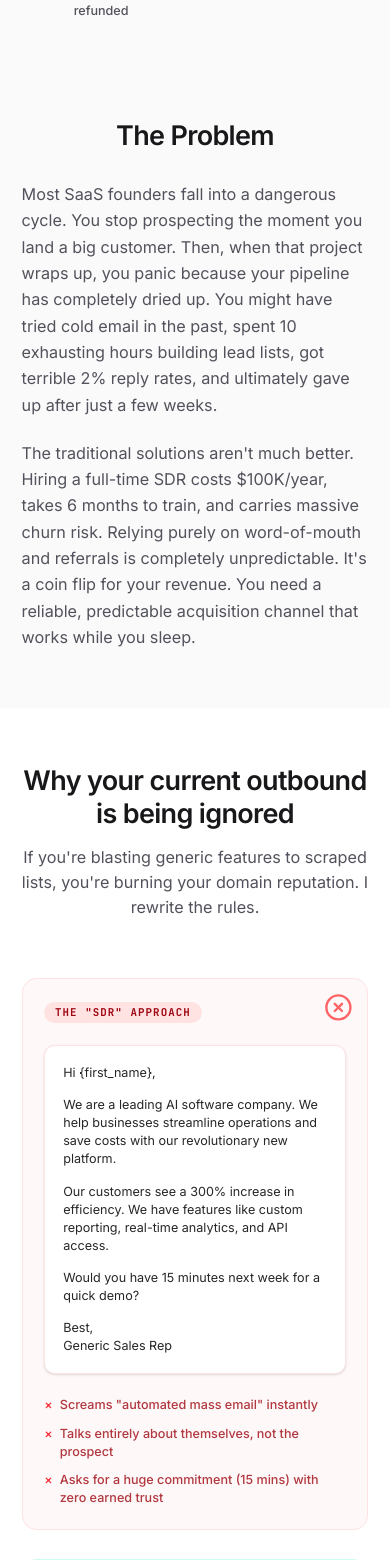
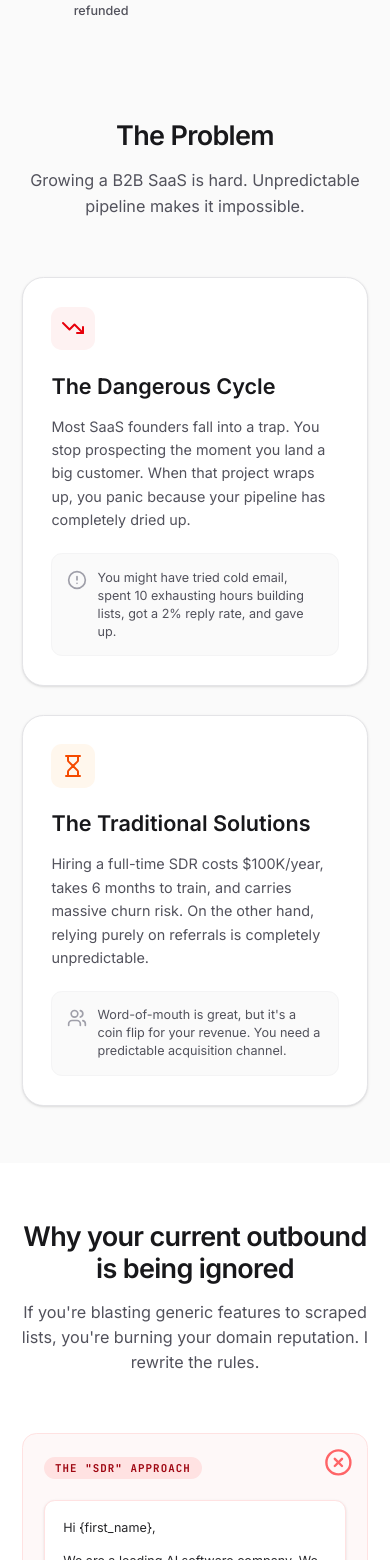
Before and after one commit to shivamsharma-3/arch-revenues, a Next.js app: page / in a window 390 px wide. Shown: the part 928-2488 px from the top of the page. Built offline with nearby package versions, Linux system fonts and the light colour scheme; no server answers.

Commit message:
Restructure Problem and Alternative sections and fix pricing redirect

```diff
--- a/components/Comparison.tsx
+++ b/components/Comparison.tsx
@@ -1,22 +1,95 @@
 "use client";
 
 import { motion } from "motion/react";
+import { Check, X } from "lucide-react";
 
 export function Comparison() {
   return (
     <section className="py-16 md:py-24 px-6 bg-zinc-50 border-y border-zinc-200/50">
-      <div className="max-w-3xl mx-auto text-center">
-        <h2 className="text-3xl md:text-5xl font-semibold text-zinc-900 tracking-tight mb-8">
-          The Alternative
-        </h2>
-        <p className="text-lg md:text-xl text-zinc-600 leading-relaxed space-y-4 text-left sm:text-center">
-          <span className="block mb-4">
-            If you have $100K to spend on a full-time SDR, plus the 6 months it takes to train them, you should absolutely do that. Having an in-house team is great when you have the capital and the time.
-          </span>
-          <span className="block">
-            But if you don't have that kind of runway, and you need qualified meetings on your calendar next month, that's where I come in. I build the infrastructure, write the sequences, and manage the inbox. You just show up to the meetings.
-          </span>
-        </p>
+      <div className="max-w-5xl mx-auto">
+        <div className="text-center mb-16">
+          <motion.h2
+            initial={{ opacity: 0, y: 20 }}
+            whileInView={{ opacity: 1, y: 0 }}
+            viewport={{ once: true }}
+            transition={{ duration: 0.5 }}
+            className="text-3xl md:text-5xl font-semibold text-zinc-900 tracking-tight mb-4"
+          >
+            The Alternative
+          </motion.h2>
+          <motion.p
+            initial={{ opacity: 0, y: 20 }}
+            whileInView={{ opacity: 1, y: 0 }}
+            viewport={{ once: true }}
+            transition={{ duration: 0.5, delay: 0.1 }}
+            className="text-lg md:text-xl text-zinc-600 leading-relaxed max-w-2xl mx-auto"
+          >
+            If you have the capital and time to build an in-house team, you should do that. If you need qualified meetings next month, that's where I come in.
+          </motion.p>
+        </div>
+
+        <div className="grid md:grid-cols-2 gap-8 items-stretch">
+          {/* In-House SDR */}
+          <motion.div
+            initial={{ opacity: 0, y: 20 }}
+            whileInView={{ opacity: 1, y: 0 }}
+            viewport={{ once: true }}
+            transition={{ duration: 0.5, delay: 0.2 }}
+            className="bg-white border border-zinc-200 p-8 md:p-10 rounded-3xl opacity-80"
+          >
+            <h3 className="text-2xl font-semibold text-zinc-900 mb-6">In-House SDR</h3>
+            <ul className="space-y-4">
+              <li className="flex gap-3">
+                <X className="w-6 h-6 text-red-500 shrink-0" />
+                <span className="text-zinc-600"><strong className="text-zinc-900">$100K+/year</strong> base salary + commissions</span>
+              </li>
+              <li className="flex gap-3">
+                <X className="w-6 h-6 text-red-500 shrink-0" />
+                <span className="text-zinc-600"><strong className="text-zinc-900">6 months</strong> of ramp up and training time</span>
+              </li>
+              <li className="flex gap-3">
+                <X className="w-6 h-6 text-red-500 shrink-0" />
+                <span className="text-zinc-600">You still have to manage them and buy the software</span>
+              </li>
+              <li className="flex gap-3">
+                <X className="w-6 h-6 text-red-500 shrink-0" />
+                <span className="text-zinc-600">High churn risk — if they leave, you start over</span>
+              </li>
+            </ul>
+          </motion.div>
+
+          {/* ARCH Revenues */}
+          <motion.div
+            initial={{ opacity: 0, y: 20 }}
+            whileInView={{ opacity: 1, y: 0 }}
+            viewport={{ once: true }}
+            transition={{ duration: 0.5, delay: 0.3 }}
+            className="bg-zinc-900 text-white border border-zinc-800 p-8 md:p-10 rounded-3xl shadow-xl relative overflow-hidden"
+          >
+            {/* Background accent */}
+            <div className="absolute top-0 right-0 -mr-16 -mt-16 w-64 h-64 bg-teal-500/10 blur-3xl rounded-full pointer-events-none" />
+
+            <h3 className="text-2xl font-semibold mb-6">ARCH Revenues</h3>
+            <ul className="space-y-4 relative z-10">
+              <li className="flex gap-3">
+                <Check className="w-6 h-6 text-teal-400 shrink-0" />
+                <span className="text-zinc-300"><strong className="text-white">$1,499/mo</strong> flat retainer (less than 20% the cost)</span>
+              </li>
+              <li className="flex gap-3">
+                <Check className="w-6 h-6 text-teal-400 shrink-0" />
+                <span className="text-zinc-300"><strong className="text-white">Live in 3 weeks</strong> — campaigns launching fast</span>
+              </li>
+              <li className="flex gap-3">
+                <Check className="w-6 h-6 text-teal-400 shrink-0" />
+                <span className="text-zinc-300">I build the infrastructure and write the sequences</span>
+              </li>
+              <li className="flex gap-3">
+                <Check className="w-6 h-6 text-teal-400 shrink-0" />
+                <span className="text-zinc-300">You just show up to the qualified meetings</span>
+              </li>
+            </ul>
+          </motion.div>
+        </div>
       </div>
     </section>
   );
--- a/components/Problem.tsx
+++ b/components/Problem.tsx
@@ -1,31 +1,81 @@
 "use client";
 
 import { motion } from "motion/react";
+import { AlertCircle, TrendingDown, Hourglass, Users } from "lucide-react";
 
 export function Problem() {
   return (
     <section className="py-16 md:py-24 px-6 bg-[#FAFAFA]">
-      <div className="max-w-4xl mx-auto">
+      <div className="max-w-5xl mx-auto">
+        <div className="text-center mb-16">
+          <motion.h2
+            initial={{ opacity: 0, y: 20 }}
+            whileInView={{ opacity: 1, y: 0 }}
+            viewport={{ once: true }}
+            transition={{ duration: 0.5 }}
+            className="text-3xl md:text-5xl font-semibold text-zinc-900 tracking-tight mb-4"
+          >
+            The Problem
+          </motion.h2>
+          <motion.p
+            initial={{ opacity: 0, y: 20 }}
+            whileInView={{ opacity: 1, y: 0 }}
+            viewport={{ once: true }}
+            transition={{ duration: 0.5, delay: 0.1 }}
+            className="text-lg md:text-xl text-zinc-600 leading-relaxed max-w-2xl mx-auto"
+          >
+            Growing a B2B SaaS is hard. Unpredictable pipeline makes it impossible.
+          </motion.p>
+        </div>
+
+        <div className="grid md:grid-cols-2 gap-8">
+          {/* Card 1 */}
           <motion.div
             initial={{ opacity: 0, y: 20 }}
             whileInView={{ opacity: 1, y: 0 }}
             viewport={{ once: true }}
-          transition={{ duration: 0.5 }}
-          className="text-center"
+            transition={{ duration: 0.5, delay: 0.2 }}
+            className="bg-white border border-zinc-200 p-8 md:p-10 rounded-3xl shadow-sm"
           >
-          <h2 className="text-3xl md:text-5xl font-semibold text-zinc-900 tracking-tight mb-8">
-            The Problem
-          </h2>
-          <div className="text-lg md:text-xl text-zinc-600 leading-relaxed text-left md:text-center space-y-6">
-            <p>
-              Most SaaS founders fall into a dangerous cycle. You stop prospecting the moment you land a big customer. Then, when that project wraps up, you panic because your pipeline has completely dried up. You might have tried cold email in the past, spent 10 exhausting hours building lead lists, got terrible 2% reply rates, and ultimately gave up after just a few weeks.
+            <div className="w-12 h-12 bg-red-50 text-red-600 flex items-center justify-center rounded-xl mb-6">
+              <TrendingDown size={24} />
+            </div>
+            <h3 className="text-2xl font-semibold text-zinc-900 mb-4">The Dangerous Cycle</h3>
+            <p className="text-zinc-600 leading-relaxed mb-6">
+              Most SaaS founders fall into a trap. You stop prospecting the moment you land a big customer. When that project wraps up, you panic because your pipeline has completely dried up.
             </p>
-            <p>
-              The traditional solutions aren't much better. Hiring a full-time SDR costs $100K/year, takes 6 months to train, and carries massive churn risk. Relying purely on word-of-mouth and referrals is completely unpredictable. It's a coin flip for your revenue. You need a reliable, predictable acquisition channel that works while you sleep.
+            <div className="flex items-start gap-3 bg-zinc-50 p-4 rounded-xl border border-zinc-100">
+              <AlertCircle size={20} className="text-zinc-400 shrink-0 mt-0.5" />
+              <p className="text-sm text-zinc-600">
+                You might have tried cold email, spent 10 exhausting hours building lists, got a 2% reply rate, and gave up.
+              </p>
+            </div>
+          </motion.div>
+
+          {/* Card 2 */}
+          <motion.div
+            initial={{ opacity: 0, y: 20 }}
+            whileInView={{ opacity: 1, y: 0 }}
+            viewport={{ once: true }}
+            transition={{ duration: 0.5, delay: 0.3 }}
+            className="bg-white border border-zinc-200 p-8 md:p-10 rounded-3xl shadow-sm"
+          >
+            <div className="w-12 h-12 bg-orange-50 text-orange-600 flex items-center justify-center rounded-xl mb-6">
+              <Hourglass size={24} />
+            </div>
+            <h3 className="text-2xl font-semibold text-zinc-900 mb-4">The Traditional Solutions</h3>
+            <p className="text-zinc-600 leading-relaxed mb-6">
+              Hiring a full-time SDR costs $100K/year, takes 6 months to train, and carries massive churn risk. On the other hand, relying purely on referrals is completely unpredictable.
+            </p>
+            <div className="flex items-start gap-3 bg-zinc-50 p-4 rounded-xl border border-zinc-100">
+              <Users size={20} className="text-zinc-400 shrink-0 mt-0.5" />
+              <p className="text-sm text-zinc-600">
+                Word-of-mouth is great, but it's a coin flip for your revenue. You need a predictable acquisition channel.
               </p>
             </div>
           </motion.div>
         </div>
+      </div>
     </section>
   );
 }
--- a/next.config.ts
+++ b/next.config.ts
@@ -11,7 +11,6 @@ const nextConfig: NextConfig = {
   async redirects() {
     return [
       { source: "/icp-worksheet", destination: "/audit", permanent: true },
-      { source: "/pricing", destination: "/", permanent: true },
       { source: "/founder", destination: "/about", permanent: true },
       { source: "/pilot-program", destination: "/performance-pilot", permanent: true },
       { source: "/book", destination: "/strategy-call", permanent: true },
```
Lines whose indentation alone changed are shown as unchanged.
